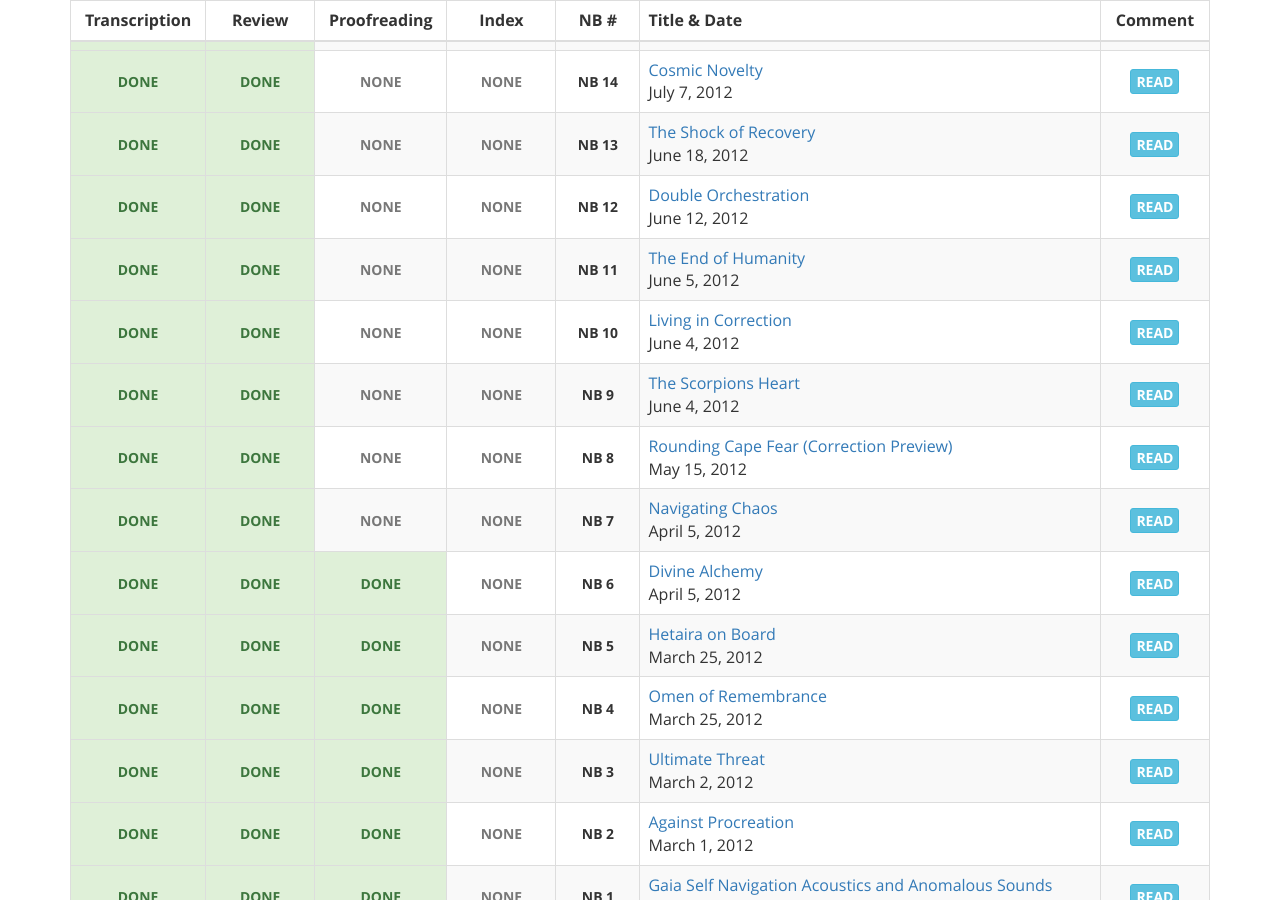
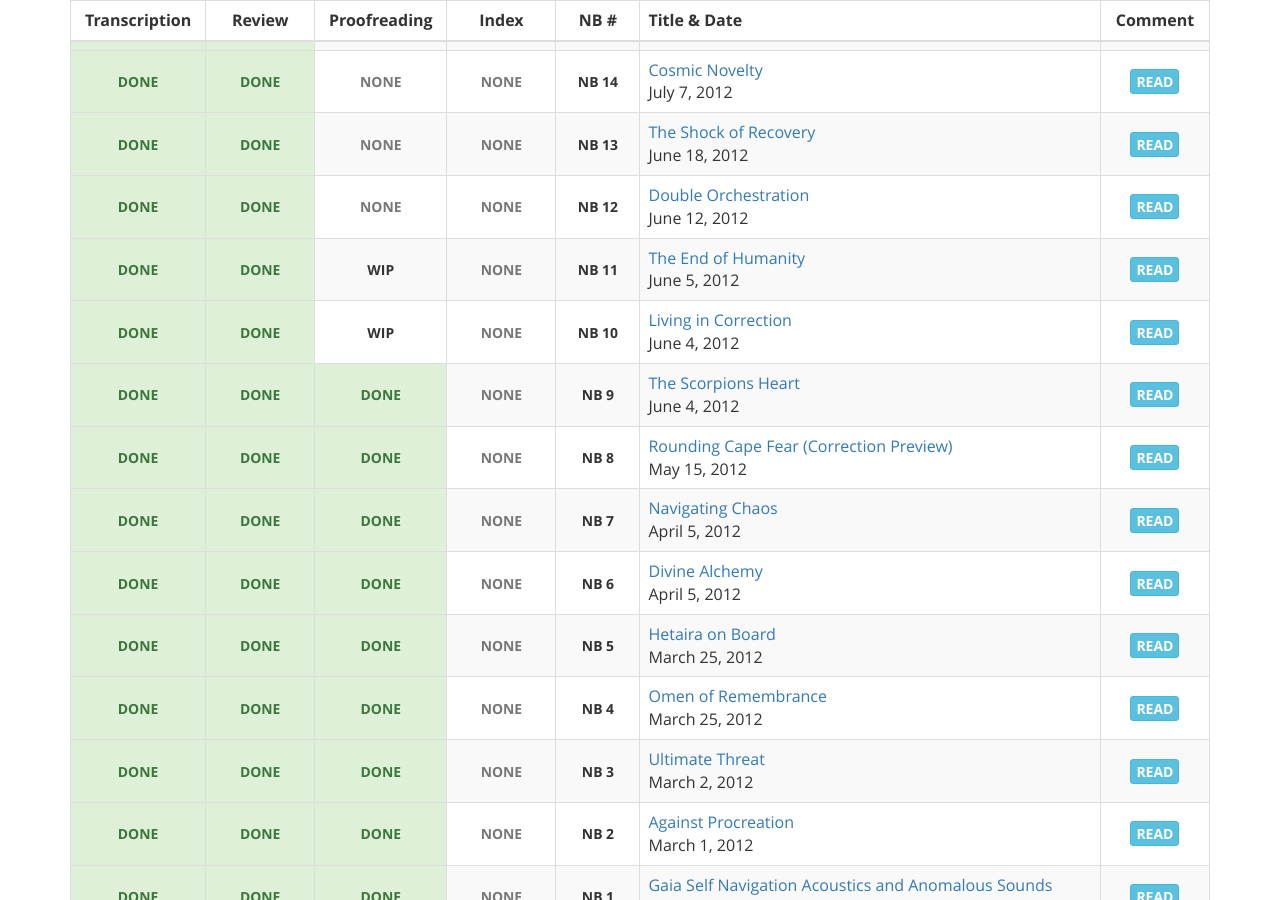
Before and after one commit to gaiaspora/gaiaspora.github.io, a Jekyll site: the page built from content/navigator-briefings.markdown, in a window 1280 px wide and 900 px high, scrolled down 7908 px. Built offline with Jekyll 4.4.1, drawn with Linux system fonts in a browser that asks for light colours.

Commit message:
Update nb.yaml

```diff
--- a/_data/nb.yaml
+++ b/_data/nb.yaml
@@ -1099,7 +1099,7 @@
 - NB: "11"
   Transcription: "done"
   Review: "done"
-  Proofreading: "none"
+  Proofreading: "wip"
   Index: "none"
   Title: "The End of Humanity"
   Date: "June 5, 2012"
@@ -1108,7 +1108,7 @@
 - NB: "10"
   Transcription: "done"
   Review: "done"
-  Proofreading: "none"
+  Proofreading: "wip"
   Index: "none"
   Title: "Living in Correction"
   Date: "June 4, 2012"
@@ -1117,7 +1117,7 @@
 - NB: "9"
   Transcription: "done"
   Review: "done"
-  Proofreading: "none"
+  Proofreading: "done"
   Index: "none"
   Title: "The Scorpions Heart"
   Date: "June 4, 2012"
@@ -1126,7 +1126,7 @@
 - NB: "8"
   Transcription: "done"
   Review: "done"
-  Proofreading: "none"
+  Proofreading: "done"
   Index: "none"
   Title: "Rounding Cape Fear (Correction Preview)"
   Date: "May 15, 2012"
@@ -1135,7 +1135,7 @@
 - NB: "7"
   Transcription: "done"
   Review: "done"
-  Proofreading: "none"
+  Proofreading: "done"
   Index: "none"
   Title: "Navigating Chaos"
   Date: "April 5, 2012"
```
